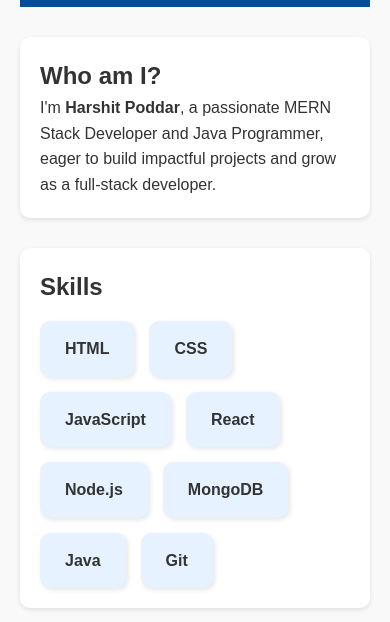
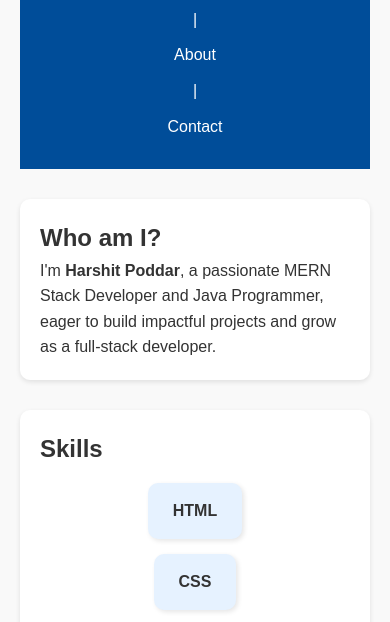
Before and after one commit to Harshit-7735/personal-portfolio-html, a plain HTML site: page about.html in a window 390 px wide. Shown: the part 130-752 px from the top of the page. Drawn offline with Linux system fonts and the light colour scheme.

Commit message:
Added responsive media queries and hover transitions

```diff
--- a/css/style.css
+++ b/css/style.css
@@ -72,7 +72,6 @@
   margin-top: 40px;
 }
 
-
 .skills-container {
   display: flex;
   flex-wrap: wrap;
@@ -87,3 +86,24 @@
   font-weight: bold;
   box-shadow: 2px 2px 5px rgba(0, 0, 0, 0.1);
 }
+
+@media (max-width: 768px) {
+  .skills-container {
+    flex-direction: column;
+    align-items: center;
+  }
+
+  nav a {
+    display: block;
+    margin: 10px 0;
+  }
+}
+
+.skill-card {
+  transition: transform 0.3s ease;
+}
+
+.skill-card:hover {
+  transform: scale(1.05);
+  background-color: #cce6ff;
+}
```
Lines whose indentation alone changed are shown as unchanged.
